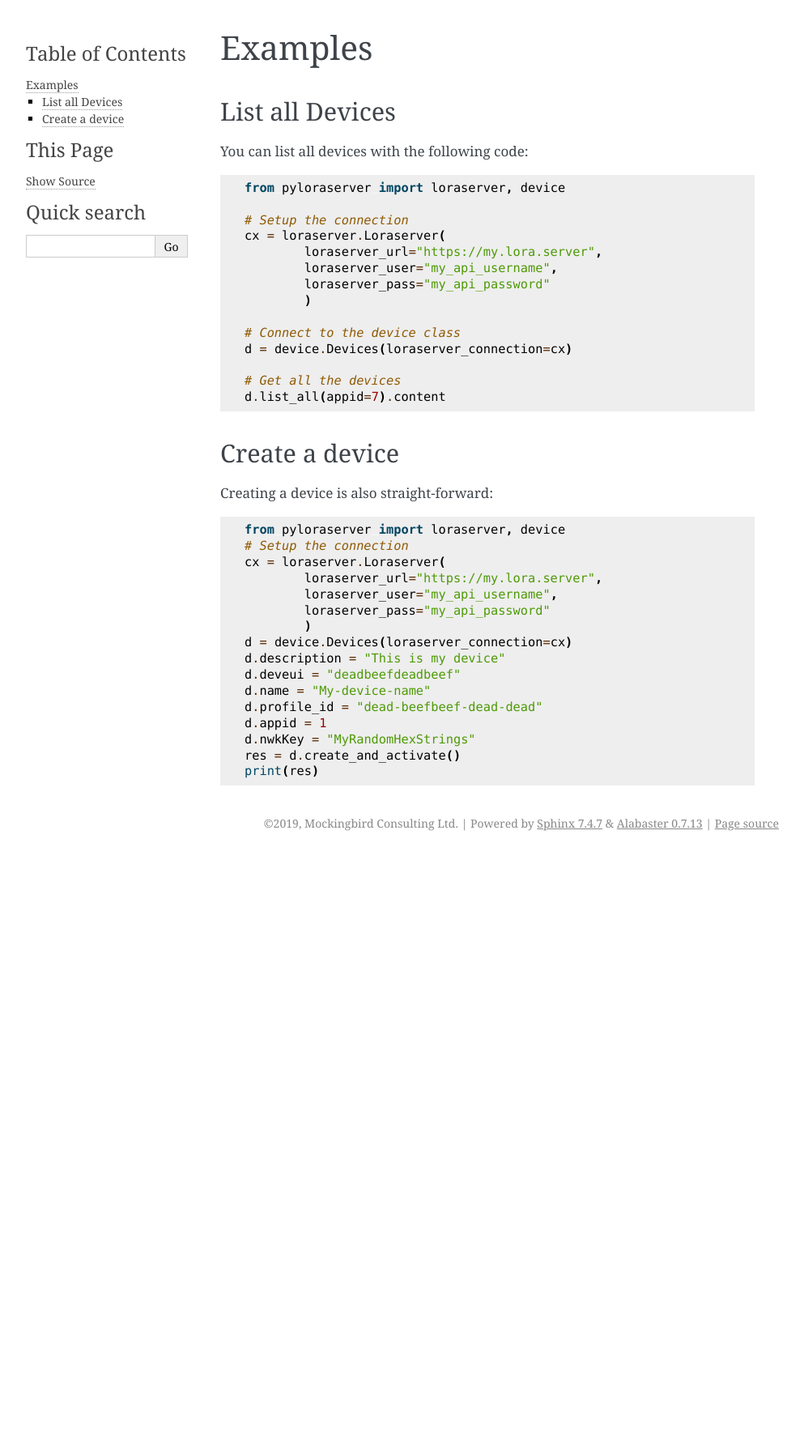
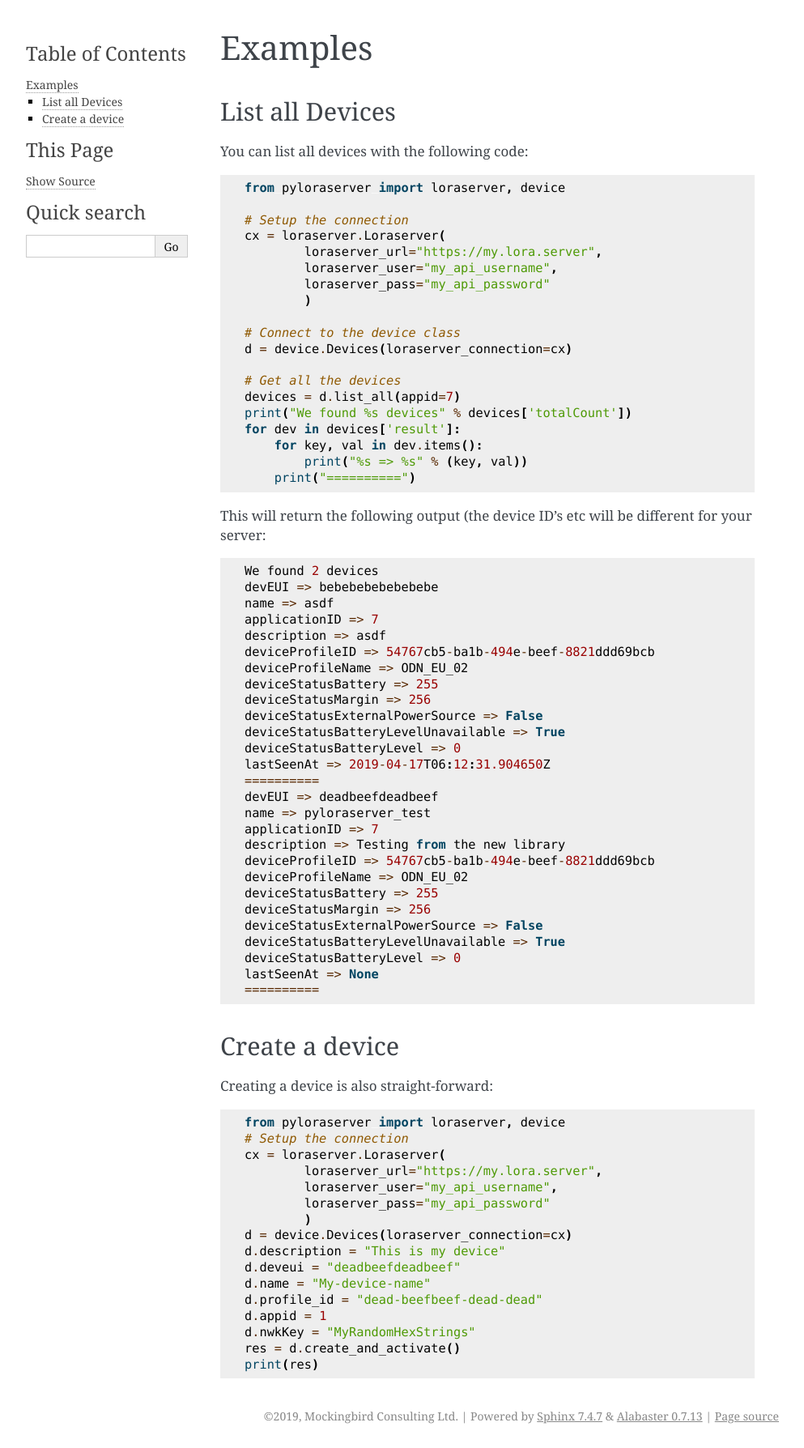
Before and after one commit to mockingbirdconsulting/pychirp, a Sphinx documentation site: the page built from docs/examples.rst, in a window 1280 px wide. Shown: the whole page at 81% size, without its empty margins (148-1141 px from the left). Built offline with Sphinx 7.4.7, drawn with Linux system fonts in a browser that asks for light colours; before the commit the page ends 1056 px from its top, so only the background shows below that.

Commit message:
Fixes #16 - devices are now returned as a dict

```diff
--- a/docs/examples.rst
+++ b/docs/examples.rst
@@ -19,7 +19,43 @@ You can list all devices with the following code::
     d = device.Devices(loraserver_connection=cx)
 
     # Get all the devices
-    d.list_all(appid=7).content
+    devices = d.list_all(appid=7)
+    print("We found %s devices" % devices['totalCount'])
+    for dev in devices['result']:
+        for key, val in dev.items():
+            print("%s => %s" % (key, val))
+        print("==========")
+
+This will return the following output (the device ID's etc will be different for your server::
+
+    We found 2 devices
+    devEUI => bebebebebebebebe
+    name => asdf
+    applicationID => 7
+    description => asdf
+    deviceProfileID => 54767cb5-ba1b-494e-beef-8821ddd69bcb
+    deviceProfileName => ODN_EU_02
+    deviceStatusBattery => 255
+    deviceStatusMargin => 256
+    deviceStatusExternalPowerSource => False
+    deviceStatusBatteryLevelUnavailable => True
+    deviceStatusBatteryLevel => 0
+    lastSeenAt => 2019-04-17T06:12:31.904650Z
+    ==========
+    devEUI => deadbeefdeadbeef
+    name => pyloraserver_test
+    applicationID => 7
+    description => Testing from the new library
+    deviceProfileID => 54767cb5-ba1b-494e-beef-8821ddd69bcb
+    deviceProfileName => ODN_EU_02
+    deviceStatusBattery => 255
+    deviceStatusMargin => 256
+    deviceStatusExternalPowerSource => False
+    deviceStatusBatteryLevelUnavailable => True
+    deviceStatusBatteryLevel => 0
+    lastSeenAt => None
+    ==========
+
 
 Create a device
 ---------------
```
Also changed, not shown: 2 other files.
